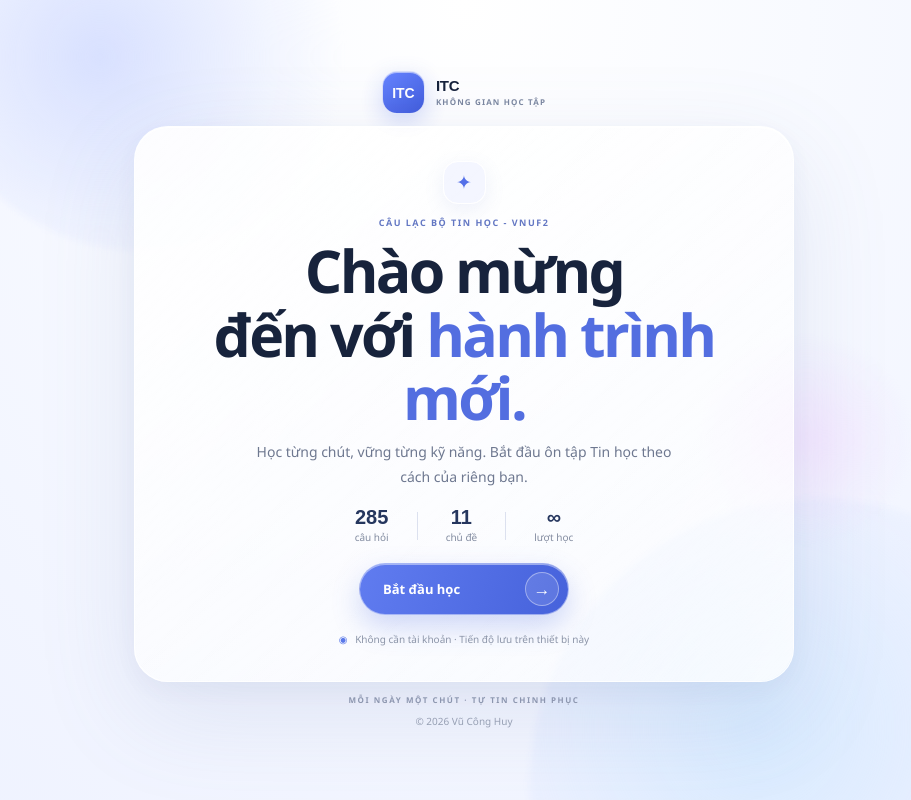
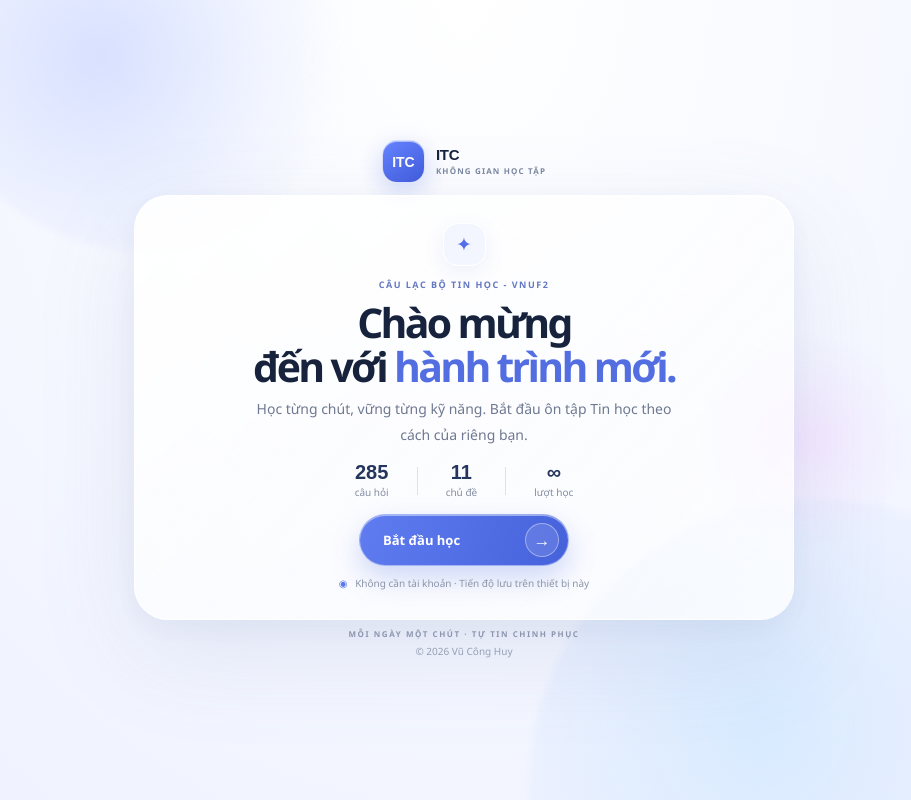
Before and after one commit to fergalliam85/ITC-Chuandaura2022, a plain HTML site: page index.html in a window 1280 px wide. Shown: the whole page, without its empty margins (176-1087 px from the left). Drawn offline with Linux system fonts and the light colour scheme.

Commit message:
Add files via upload

```diff
--- a/styles.css
+++ b/styles.css
@@ -1,5 +1,5 @@
 :root {
-  color-scheme: light;
+  color-scheme: only light;
   --ink: #17233c;
   --muted: #78839a;
   --line: #e8ebf2;
@@ -67,7 +67,7 @@ button { cursor: pointer; }
 .welcome-footnote span { margin-right: 5px; color: #5b79e9; }
 .welcome-bottom-note { margin: 22px 0 0; color: #929ab0; font-size: 8px; font-weight: 700; letter-spacing: 1.55px; }
 .welcome-copyright { margin: 7px 0 0; color: #9aa2b4; font-size: 10px; }
-.welcome-orb { position: absolute; border-radius: 50%; filter: blur(3px); pointer-events: none; animation: welcome-float 9s ease-in-out infinite alternate; }
+.welcome-orb { position: fixed; border-radius: 50%; filter: blur(3px); pointer-events: none; animation: welcome-float 9s ease-in-out infinite alternate; }
 .welcome-orb-one { top: -180px; left: 8%; width: 420px; height: 420px; background: radial-gradient(circle at 40% 55%, #cbd6ffb5, #dce4ff4a 48%, transparent 70%); }
 .welcome-orb-two { right: 3%; bottom: -240px; width: 540px; height: 540px; background: radial-gradient(circle at 40% 40%, #d2e8ffd1, #e1eaff6b 48%, transparent 71%); animation-delay: -4s; }
 .welcome-orb-three { top: 42%; right: 15%; width: 210px; height: 210px; background: radial-gradient(circle, #f3d9ff87, #efdfff30 50%, transparent 72%); animation-duration: 12s; }
@@ -391,12 +391,15 @@ button, input, select { font-family: inherit; }
 }
 
 @media (min-width: 701px) and (max-height: 820px) {
+  .welcome-screen { padding-block: 14px; }
   .welcome-brand { margin-bottom: 12px; }
-  .welcome-glass { padding-block: 34px; }
+  .welcome-glass { padding-block: 27px; }
   .welcome-sparkle { margin-bottom: 12px; }
-  .welcome-glass h1 { margin-block: 9px; }
-  .welcome-highlights { margin-block: 17px; }
-  .welcome-bottom-note { margin-top: 12px; }
+  .welcome-glass h1 { margin-block: 8px; font-size: clamp(36px, 3.2vw, 46px); }
+  .welcome-highlights { margin-block: 14px; }
+  .welcome-footnote { margin-top: 10px; }
+  .welcome-bottom-note { margin-top: 8px; }
+  .welcome-copyright { margin-top: 4px; }
 }
 
 @media (prefers-reduced-motion: reduce) {
```
